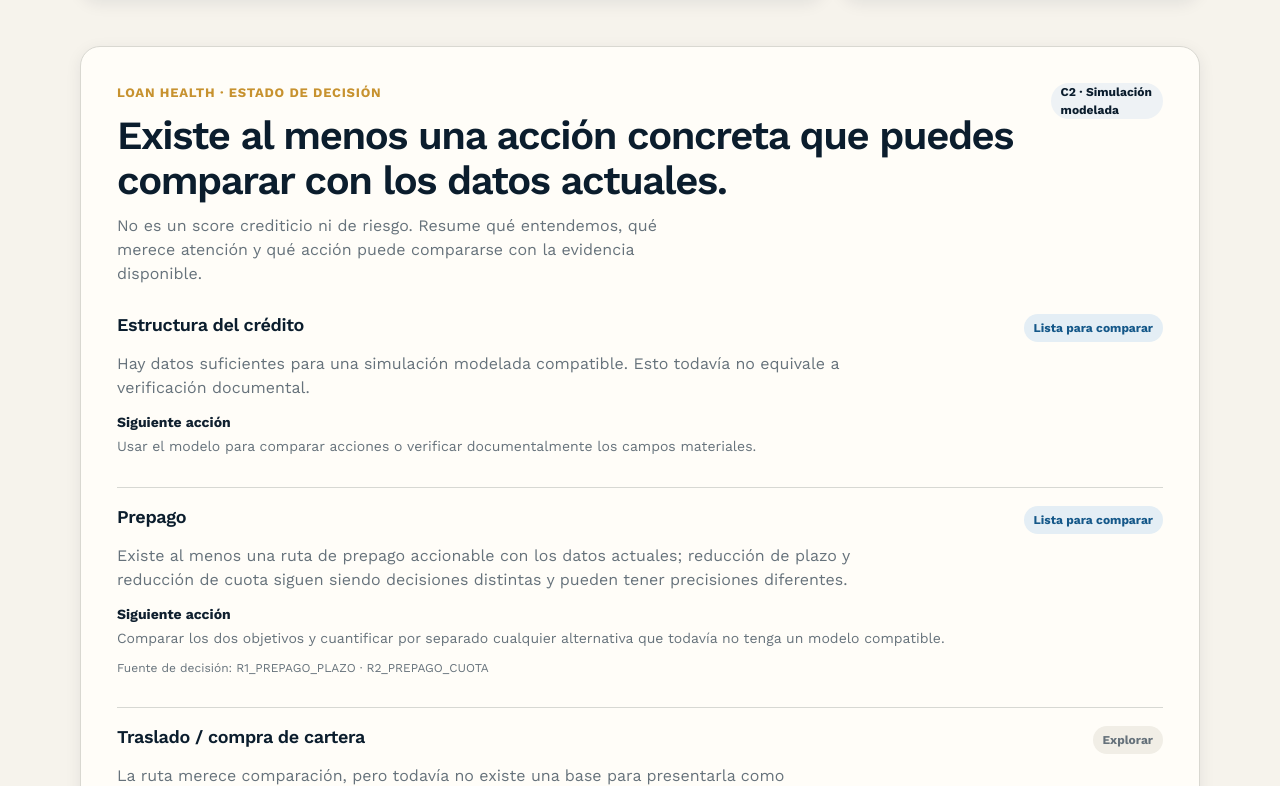
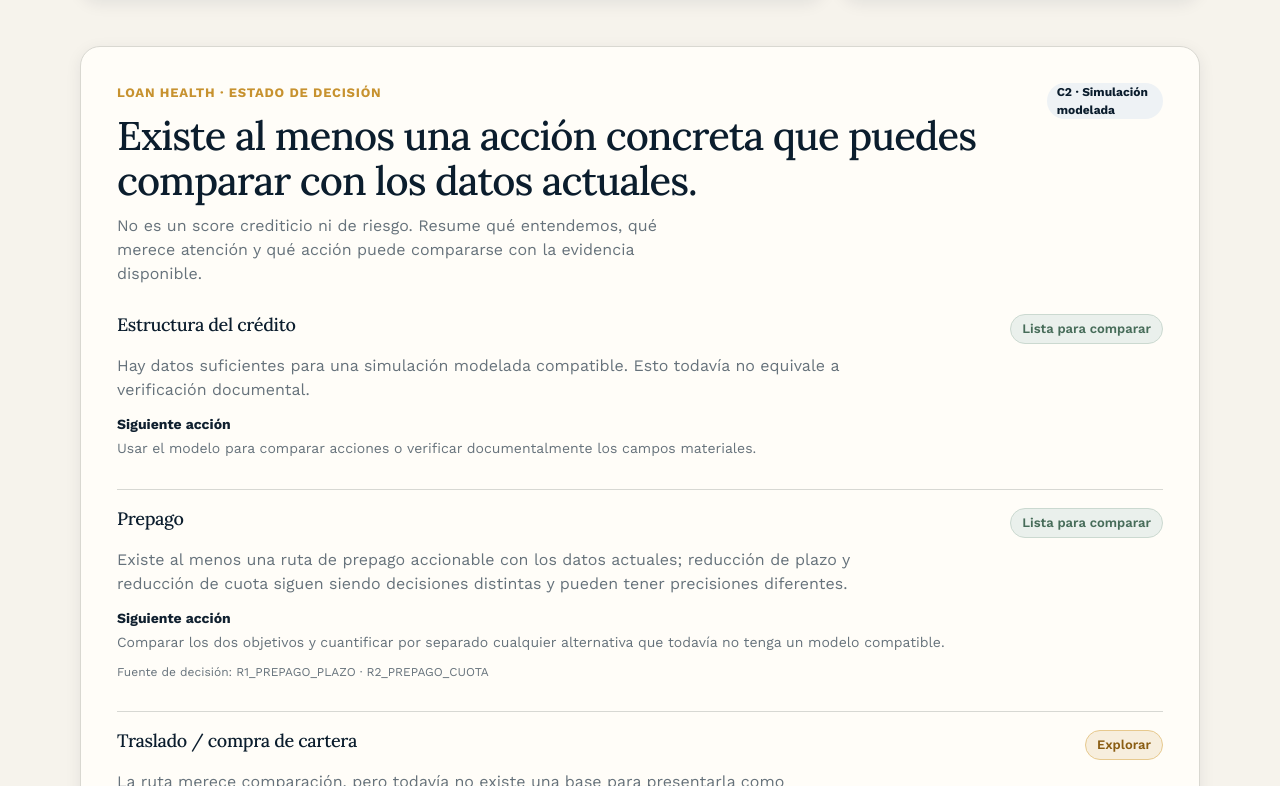
Before and after one commit to arendon7/VIVIENDA, a Next.js app: page /mi-vivienda in a window 1280 px wide. Shown: the part 1394-2180 px from the top of the page. Built offline with nearby package versions, Linux system fonts and the light colour scheme.

Commit message:
refactor(ui): use shared decision status badges in Loan Health

```diff
--- a/components/vivienda/loan-health-panel.tsx
+++ b/components/vivienda/loan-health-panel.tsx
@@ -1,4 +1,4 @@
-import { PrecisionBadge } from "@/components/vivienda/signature-components";
+import { PrecisionBadge, StatusBadge, type StatusTone } from "@/components/vivienda/signature-components";
 import type {
   LoanHealthDimensionStatus,
   LoanHealthResult,
@@ -16,11 +16,13 @@ const statusLabels: Record<LoanHealthDimensionStatus, string> = {
   not_applicable: "No aplica en este rulebook",
 };
 
-function statusClass(status: LoanHealthDimensionStatus) {
-  if (status === "attention") return styles.attention;
-  if (status === "professional_review") return styles.professional;
-  if (status === "ready") return styles.ready;
-  return styles.neutral;
+function statusTone(status: LoanHealthDimensionStatus): StatusTone {
+  if (status === "attention") return "attention";
+  if (status === "professional_review") return "professional";
+  if (status === "ready") return "positive";
+  if (status === "explore" || status === "seasonal") return "opportunity";
+  if (status === "needs_data") return "info";
+  return "neutral";
 }
 
 export function LoanHealthPanel({ result }: { result: LoanHealthResult }) {
@@ -29,7 +31,7 @@ export function LoanHealthPanel({ result }: { result: LoanHealthResult }) {
       <div className={styles.header}>
         <div>
           <p className="eyebrow">Loan Health · estado de decisión</p>
-          <h2 id="loan-health-title">{result.headline}</h2>
+          <h2 id="loan-health-title" className="cc-display">{result.headline}</h2>
           <p className="section-copy">
             No es un score crediticio ni de riesgo. Resume qué entendemos, qué merece atención y qué acción puede compararse con la evidencia disponible.
           </p>
@@ -41,10 +43,13 @@ export function LoanHealthPanel({ result }: { result: LoanHealthResult }) {
         {result.dimensions.map((dimension) => (
           <article className={styles.dimension} key={dimension.code} data-loan-health-dimension={dimension.code}>
             <div className={styles.dimensionHeader}>
-              <h3>{dimension.label}</h3>
-              <span className={`${styles.status} ${statusClass(dimension.status)}`}>
+              <h3 className="cc-display">{dimension.label}</h3>
+              <StatusBadge
+                tone={statusTone(dimension.status)}
+                ariaLabel={`${dimension.label}: ${statusLabels[dimension.status]}`}
+              >
                 {statusLabels[dimension.status]}
-              </span>
+              </StatusBadge>
             </div>
             <p>{dimension.explanation}</p>
             <div className={styles.nextAction}>
```
